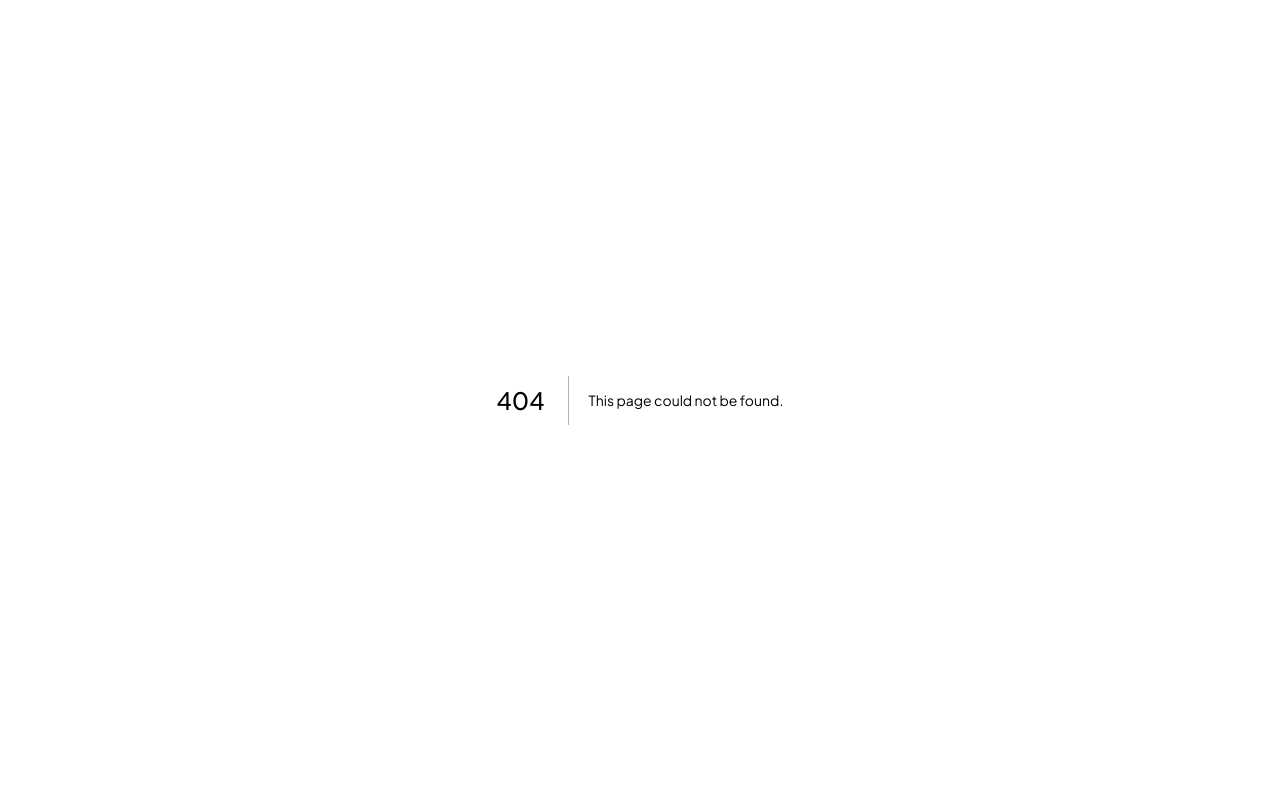
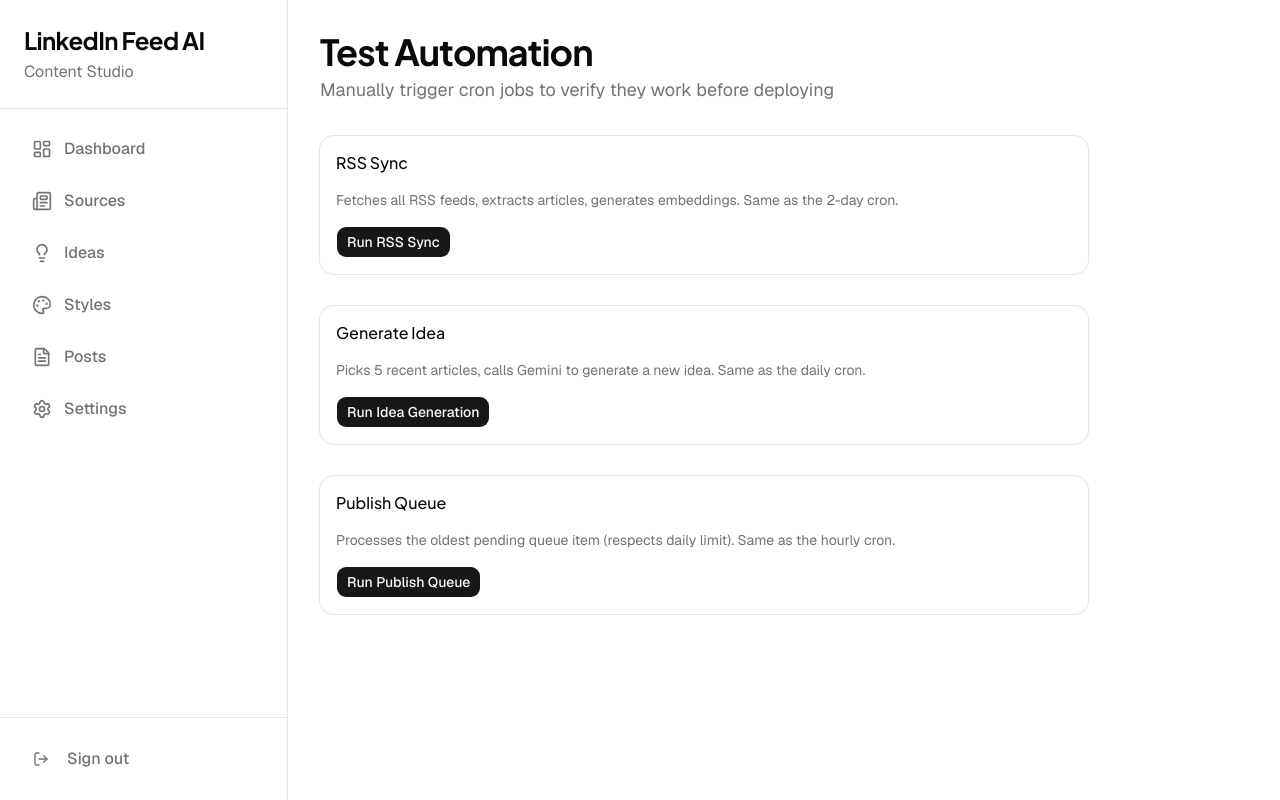
Before and after one commit to paschalidi/linkedin-feed-ai, a Next.js app: page /test-automation in a window 1280 px wide. Before the commit this address had no page. Built offline with nearby package versions, Linux system fonts and the light colour scheme; no server answers.

Commit message:
feat(test): add /test-automation page to manually trigger cron jobs

```diff
--- /dev/null
+++ b/app/(app)/test-automation/actions.ts
@@ -0,0 +1,37 @@
+"use server";
+
+import { syncAllRSSFeeds } from "@/app/(app)/sources/rss-actions";
+import { generateDailyIdeas } from "@/lib/automation/generate-ideas";
+import { processPublishQueue } from "@/lib/automation/publish-queue";
+
+export async function testRssSync() {
+  try {
+    const results = await syncAllRSSFeeds();
+    const totalIngested = results.reduce((sum, r) => sum + r.ingested, 0);
+    return { success: true as const, ingested: totalIngested, feeds: results.length };
+  } catch (err: any) {
+    return { success: false as const, error: err.message };
+  }
+}
+
+export async function testGenerateIdea() {
+  try {
+    const result = await generateDailyIdeas({
+      articleCount: 5,
+      styleAware: true,
+      recencyFilter: 7,
+    });
+    return result;
+  } catch (err: any) {
+    return { success: false as const, error: err.message };
+  }
+}
+
+export async function testPublishQueue() {
+  try {
+    const result = await processPublishQueue();
+    return { success: true as const, ...result };
+  } catch (err: any) {
+    return { success: false as const, error: err.message };
+  }
+}
--- /dev/null
+++ b/app/(app)/test-automation/page.tsx
@@ -0,0 +1,95 @@
+"use client";
+
+import { useState } from "react";
+import { Button } from "@/components/ui/button";
+import { Card, CardContent, CardHeader, CardTitle } from "@/components/ui/card";
+import { testRssSync, testGenerateIdea, testPublishQueue } from "./actions";
+
+export default function TestAutomationPage() {
+  const [rssResult, setRssResult] = useState<string>("");
+  const [ideaResult, setIdeaResult] = useState<string>("");
+  const [queueResult, setQueueResult] = useState<string>("");
+
+  const runRss = async () => {
+    setRssResult("Running...");
+    const res = await testRssSync();
+    setRssResult(JSON.stringify(res, null, 2));
+  };
+
+  const runIdea = async () => {
+    setIdeaResult("Running...");
+    const res = await testGenerateIdea();
+    setIdeaResult(JSON.stringify(res, null, 2));
+  };
+
+  const runQueue = async () => {
+    setQueueResult("Running...");
+    const res = await testPublishQueue();
+    setQueueResult(JSON.stringify(res, null, 2));
+  };
+
+  return (
+    <div className="space-y-8 max-w-3xl">
+      <div>
+        <h1 className="text-4xl font-bold tracking-tight">Test Automation</h1>
+        <p className="text-muted-foreground mt-1 text-lg">
+          Manually trigger cron jobs to verify they work before deploying
+        </p>
+      </div>
+
+      <Card>
+        <CardHeader>
+          <CardTitle>RSS Sync</CardTitle>
+        </CardHeader>
+        <CardContent className="space-y-4">
+          <p className="text-sm text-muted-foreground">
+            Fetches all RSS feeds, extracts articles, generates embeddings.
+            Same as the 2-day cron.
+          </p>
+          <Button onClick={runRss}>Run RSS Sync</Button>
+          {rssResult && (
+            <pre className="bg-muted p-3 rounded-md text-sm overflow-auto">
+              {rssResult}
+            </pre>
+          )}
+        </CardContent>
+      </Card>
+
+      <Card>
+        <CardHeader>
+          <CardTitle>Generate Idea</CardTitle>
+        </CardHeader>
+        <CardContent className="space-y-4">
+          <p className="text-sm text-muted-foreground">
+            Picks 5 recent articles, calls Gemini to generate a new idea.
+            Same as the daily cron.
+          </p>
+          <Button onClick={runIdea}>Run Idea Generation</Button>
+          {ideaResult && (
+            <pre className="bg-muted p-3 rounded-md text-sm overflow-auto">
+              {ideaResult}
+            </pre>
+          )}
+        </CardContent>
+      </Card>
+
+      <Card>
+        <CardHeader>
+          <CardTitle>Publish Queue</CardTitle>
+        </CardHeader>
+        <CardContent className="space-y-4">
+          <p className="text-sm text-muted-foreground">
+            Processes the oldest pending queue item (respects daily limit).
+            Same as the hourly cron.
+          </p>
+          <Button onClick={runQueue}>Run Publish Queue</Button>
+          {queueResult && (
+            <pre className="bg-muted p-3 rounded-md text-sm overflow-auto">
+              {queueResult}
+            </pre>
+          )}
+        </CardContent>
+      </Card>
+    </div>
+  );
+}
```
